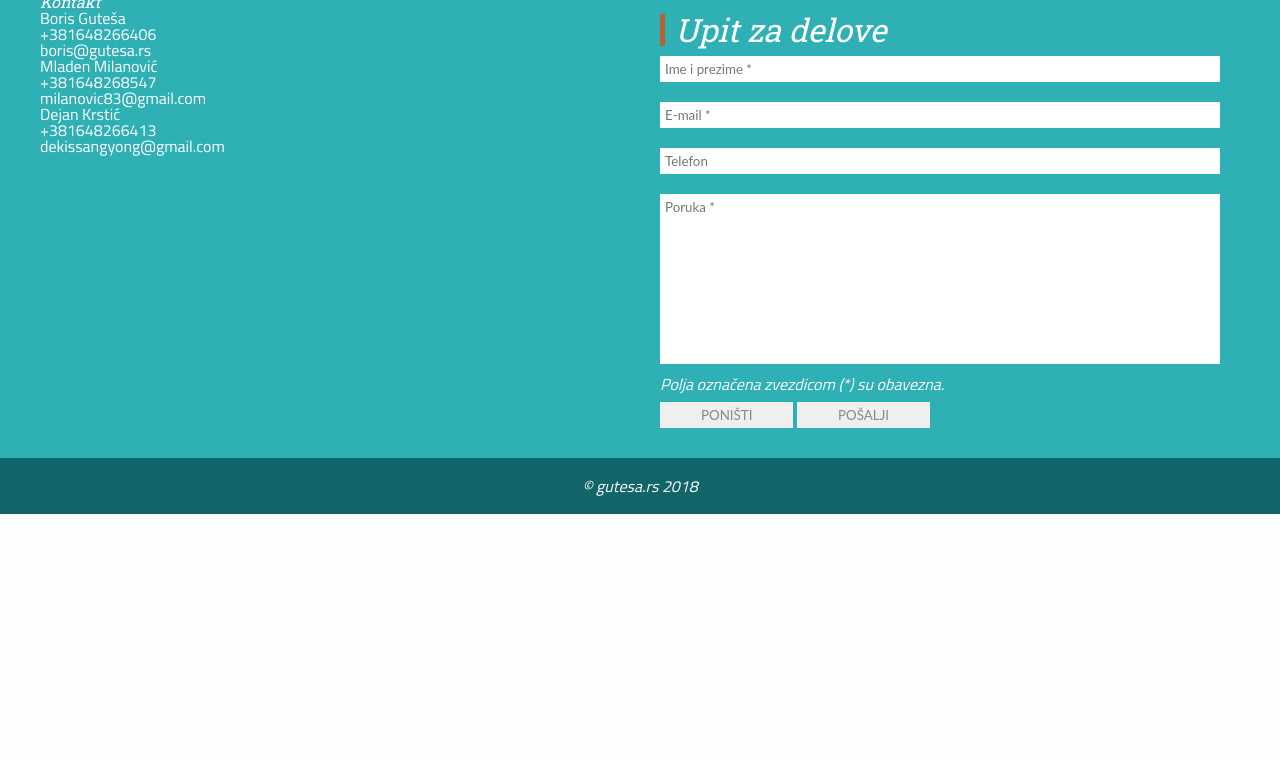
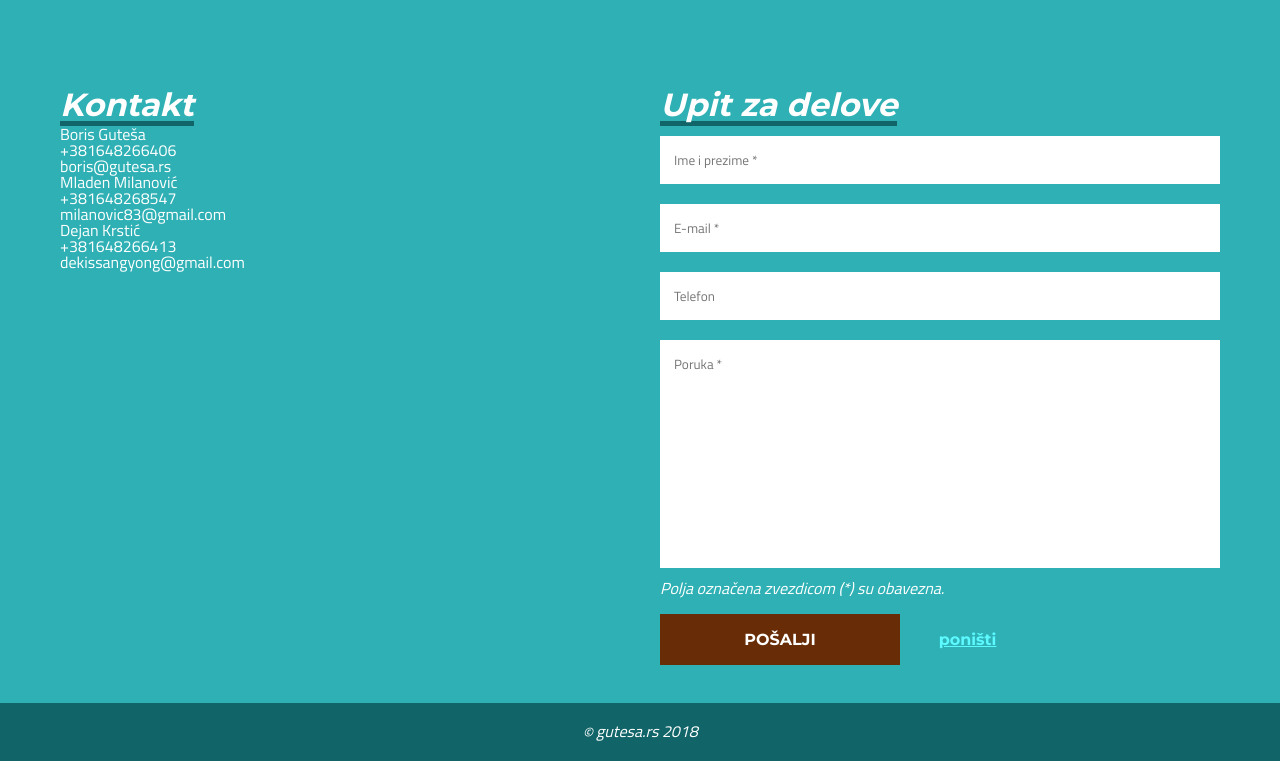
Before and after one commit to Dorcolac/gutesa, a PHP site: page / in a window 1280 px wide. Shown: the part 2296-3057 px from the top of the page. Before the commit the page ends 2810 px from the top, so only its background shows below. Run offline with PHP 8.4, Linux system fonts and the light colour scheme; some libraries are stand-ins or nearby versions.

Commit message:
contact form design improvement

```diff
--- a/css/style.css
+++ b/css/style.css
@@ -28,7 +28,7 @@ nav {
 }
 
 h2, h3 {
-	font-family: 'Roboto Slab', sans-serif;
+	font-family: 'Montserrat', sans-serif;
 	font-style: italic;
 }
 
@@ -45,7 +45,7 @@ header {
 }
 
 header .pre-nav div.logo {
-	font-family: "Roboto Slab", sans-serif;
+	font-family: "Montserrat", sans-serif;
 	color: black;
 	font-size: 2em;
 	float: left;
@@ -320,7 +320,8 @@ header nav ul li a {
 	margin-right: 20px;
 	display: inline-block;
 	box-sizing: border-box;
-	padding: 5px 10px;
+	padding: 5px 20px;
+
 }
 
 .badges {
@@ -383,8 +384,7 @@ header nav ul li a {
 }
 
 #proizvodjaci h2 span {
-	border-left: 5px solid #116568;
-	margin-right: 20px;
+	border-bottom: 5px solid #116568;
 	display: inline-block;
 	box-sizing: border-box;
 	padding: 5px 10px;
@@ -496,13 +496,15 @@ header nav ul li a {
 	margin: 20px 0;
 }
 
-.man-info .side a {
+.man-info .side a,
+.man-info .side .certif button {
+	box-sizing: content-box;
 	text-decoration: none;
 	display: inline-block;
 	background: none;
 	border: none;
 	cursor: pointer;
-	font: 700 1rem 'Roboto Slab', sans-serif;
+	font: 700 1rem 'Montserrat', sans-serif;
 	padding: 0.5em 1em;
 	letter-spacing: 0.03rem;
 	border: 3px solid #682D06;
@@ -513,7 +515,8 @@ header nav ul li a {
 	width: 176px;
 }
 
-.man-info .side a:hover {
+.man-info .side a:hover,
+.man-info .side .certif button:hover {
 	background-color: #fff;
 	color: #682D06;
 }
@@ -600,7 +603,7 @@ img.certificate {
 	color: white;
 	display: inline-block;
 	border: 5px solid white;
-	font: 700 1.4rem 'Roboto Slab', sans-serif;
+	font: 700 1.4rem 'Montserrat', sans-serif;
 	padding: 1em 2em;
 	margin: 100px 0 20px 0;
 	transition: .3s;
@@ -635,9 +638,25 @@ img.certificate {
 	background-position: center;
 }
 
+#kontakt {
+	margin-top: 70px;
+}
+
 #kontakt-info {
+	box-sizing: border-box;
+	padding: 20px;
+}
 
-	height: 400px;
+#kontakt-info ul {
+	line-height: ;
+}
+
+#kontakt-info h2 span {
+	font-family: "Montserrat", sans-serif;
+	font-size: 2em;
+	font-weight: 700;
+	border-bottom: 5px solid #116568;
+	display: inline-block;
 }
 
 #kontakt-forma {
@@ -647,27 +666,45 @@ img.certificate {
 }
 
 #kontakt-forma h2 {
-	font-family: "Roboto Slab", sans-serif;
+	font-family: "Montserrat", sans-serif;
 	font-size: 2em;
-	/*font-weight: 700;*/
-	border-left: 5px solid #B5632F;
-	padding-left: 10px;
+	font-weight: 700;
+	border-bottom: 5px solid #116568;
+	display: inline-block;
 }
 
-form {
+/*form {
+	font-size: 0;
+}
 
-}
+form * {
+	font-size: 16px;
+}*/
 
 form input, form textarea {
 	width: 100%;
 	margin: 10px 0;
 	resize: none;
 	box-sizing: border-box;
-	padding: 5px;
-	font-family: "Lato";
+	padding: 14px;
+	font-family: "Titillium Web", sans-serif;
+	/*font-weight: 400;*/
 	border: none;
 	box-shadow: none;
 	color: #888;
+	box-sizing: border-box;
+	transition: .6s;
+}
+
+form input::placeholder,
+form textarea::placeholder {
+	transition: .5s;
+}
+
+form input:focus::placeholder,
+form textarea:focus::placeholder {
+	padding-left: 10%;
+	opacity: .5;
 }
 
 form p {
@@ -676,7 +713,38 @@ form p {
 
 form input[type="submit"],
 form input[type="reset"] {
-	width: 10em;
+	padding: .5em;
+	font-family: "Montserrat", sans-serif;
+	color: white;
+	cursor: pointer;
+	box-sizing: border-box;
+}
+
+form input[type="reset"] {
+	color: #5CF9FF;
+	background-color: transparent;
+	text-decoration: underline;
+	font-size: 1em;
+	width: 8em;
+	padding: 1em;
+	border: .5em solid transparent;
+	text-transform: lowercase;
+}
+
+form input[type="reset"]:hover {
+	color: #116568;
+}
+
+form input[type="submit"] {
+	width: 15em;
+	font-size: 1em;
+	background-color: #682D06;
+	border: .5em solid #682D06;
+}
+
+form input[type="submit"]:hover {
+	background-color: rgba(255, 255, 255, .8);
+	color: #682D06;
 }
 
 footer {
@@ -687,3 +755,17 @@ footer {
 	box-sizing: border-box;
 	font-style: italic;
 }
+
+footer span {
+	vertical-align: middle;
+}
+
+
+/*COLORS*/
+/*
+#116568
+#5CF9FF
+#2FB0B5
+#682D06
+#B5632F
+*/
--- a/index.html
+++ b/index.html
@@ -11,7 +11,7 @@
 	<link rel="stylesheet" href="css/reset.css">
 	<link rel="stylesheet" href="css/style.css">
 	<link rel="stylesheet" href="css/media.css">
-	<link href="https://fonts.googleapis.com/css?family=Open+Sans" rel="stylesheet">
+	<link href="https://fonts.googleapis.com/css?family=Montserrat:700" rel="stylesheet">
 	<link href="https://fonts.googleapis.com/css?family=Titillium+Web" rel="stylesheet">
 	<link href="https://fonts.googleapis.com/css?family=Roboto+Slab" rel="stylesheet">
 	<title>Guteša doo</title>
@@ -92,10 +92,10 @@
 		<div class="container">
 			<div class="manufacturers">
 				<div class="manufacturer">
-					<img src="img/man-thumb/shell.png" alt="Shell logo" title="Shell" data-desc="Lorem ipsum dolor sit amet, consectetur adipisicing elit. Voluptatum, atque." data-web="https://www.shell.com/" data-cat="https://www.shell.com/motorist/find-the-right-oil.html#iframe=L3JzL2VuX0dCL2Jyb3dzZQ==">
+					<img src="img/man-thumb/shell.png" alt="Shell logo" title="Shell" data-desc="Lorem ipsum dolor sit amet, consectetur adipisicing elit. Voluptatum, atque." data-web="https://www.shell.com/" data-cat="https://www.shell.com/motorist/find-the-right-oil.html#iframe=L3JzL2VuX0dCL2Jyb3dzZQ==" data-cert="asdasd">
 				</div>
 				<div class="manufacturer">
-					<img src="img/man-thumb/automega.jpg" alt="AutoMega logo" title="AutoMega" data-desc="Lorem ipsum dolor sit amet, consectetur adipisicing elit. Aperiam, impedit!" data-web="https://www.automega.biz/" data-cat="https://www.automega.biz/">
+					<img src="img/man-thumb/automega.jpg" alt="AutoMega logo" title="AutoMega" data-desc="Lorem ipsum dolor sit amet, consectetur adipisicing elit. Aperiam, impedit!" data-web="https://www.automega.biz/" data-cat="https://www.automega.biz/" data-cert="">
 				</div>
 				<div class="manufacturer">
 					<img src="img/man-thumb/blueprint.jpg" alt="Blue Print logo" title="Blue Print" data-desc="Lorem ipsum dolor sit amet, consectetur adipisicing elit. Praesentium, ipsa." data-web="https://www.blue-print.de/" data-cat="https://partsfinder.bilsteingroup.com/sr">
@@ -107,7 +107,7 @@
 					<img src="img/man-thumb/glaser.png" alt="Glaser logo" title="Glaser" data-desc="<p><strong>Glaser<strong> je španska fabrika zaptivača (dihtung glave, poklopca ventila, kartera, usisne i izduvne grane), gumica ventila, semeringa i šrafova glave. Osim španske automobilske industrije, <strong>Glaser<strong> snabdeva i druge poznate proizvođače vozila širom sveta.</p><p>Dokaz kvaliteta je i nagrada “Najbolji Snabdevač Nissana 2000” koju je ova fabrika dobila.</p><p><strong>Glaser<strong> proizvodi predstavljaju optimalan odnos cene i kvaliteta.</p>" data-web="https://glaser.es/" data-cat="https://glaser.es/EN/Service-Downloads/Catalog.aspx">
 					</div>
 					<div class="manufacturer">
-						<img src="img/man-thumb/npr.jpg" alt="NPR Europe logo" title="NPR Europe" data-desc="Lorem ipsum dolor sit amet, consectetur adipisicing elit. Obcaecati, aspernatur." data-web="http://www.npr-europe.com" data-cat="http://www.npr-europe.com/index.php?article_id=3&clang=1">
+						<img src="img/man-thumb/npr.jpg" alt="NPR Europe logo" title="NPR Europe" data-desc="Lorem ipsum dolor sit amet, consectetur adipisicing elit. Obcaecati, aspernatur." data-web="http://www.npr-europe.com" data-cat="http://www.npr-europe.com/index.php?article_id=3&clang=1" data-cert="">
 					</div>
 				</div>
 
@@ -120,6 +120,9 @@
 						</div>
 						<div class="catalogue">
 							<a href="" target="_blank"><i class="fas fa-file-alt"></i> <span>Katalog</span> <i class="fas fa-external-link-alt"></i></a>
+						</div>
+						<div class="certif">
+							<button><i class="fas fa-file-alt"></i> <span>Sertifikat</span> <i class="fas fa-external-link-alt"></i></button>
 						</div>
 					</section>
 					<section class="main">
@@ -151,7 +154,7 @@
 
 				<section id="kontakt-info">
 					<div>
-						<h2>Kontakt</h2>
+						<h2><span>Kontakt</span></h2>
 
 						<ul>
 							<li>
@@ -178,22 +181,22 @@
 
 
 				<section id="kontakt-forma">
-					<h2>Upit za delove</h2>
+					<h2><span>Upit za delove</span></h2>
 					<form action="">
-						<input type="text" name="" placeholder="Ime i prezime *">
-						<input type="text" name="" placeholder="E-mail *">
-						<input type="text" name="" placeholder="Telefon">
-						<textarea name="" id="" cols="30" rows="10" placeholder="Poruka *"></textarea>
+						<input type="text" name="" placeholder="Ime i prezime *" required="">
+						<input type="email" name="" placeholder="E-mail *" required="">
+						<input type="tel" name="" placeholder="Telefon">
+						<textarea name="" id="" cols="30" rows="10" placeholder="Poruka *" required=""></textarea>
 						<p>Polja označena zvezdicom (*) su obavezna.</p>
+						<input type="submit" value="POŠALJI">
 						<input type="reset" value="PONIŠTI">
-						<input type="submit" value="POŠALJI">
 					</form>
 				</section>
 			</div>
 		</section>
 	</main>
 	<footer>
-		<div class="container">&copy gutesa.rs 2018</div>
+		<div class="container"><span>&copy</span> gutesa.rs 2018</div>
 	</footer>
 
 	<script
--- a/js/main.js
+++ b/js/main.js
@@ -40,12 +40,19 @@ $('.manufacturers').on('click', '.slick-slide', function (e) {
 	var desc = $(this).find('img').attr('data-desc');
 	var web = $(this).find('img').attr('data-web');
 	var cat = $(this).find('img').attr('data-cat');
+	var cert = $(this).find('img').attr('data-cert');
 	$('.manufacturers').slick('slickGoTo', index);
 	$('.man-info h3').html(name);
 	$('.man-info p').html(desc);
 	$('.man-info .side .catalogue a').attr('href', cat);
 	$('.man-info .side .web a').attr('href', web);
 	$('.man-info .side img').attr('src', src);
+	if (cert) {
+		$('.man-info .side .certif').css('display', 'block');
+		$('.man-info .side .certif a').attr('href', cert);
+	} else {
+		$('.man-info .side .certif').css('display', 'none');
+	}
 	$('.man-info').slideDown();
 	$('.manufacturers').slick('slickPause');
 });
```
